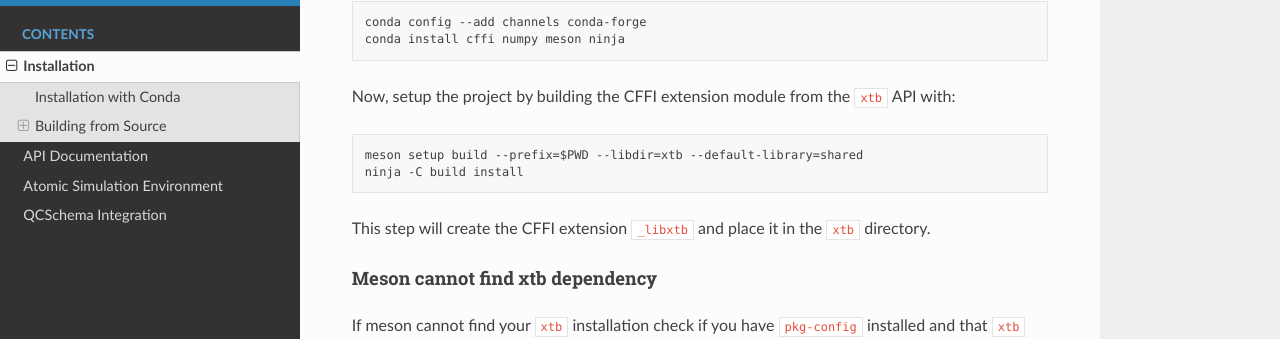
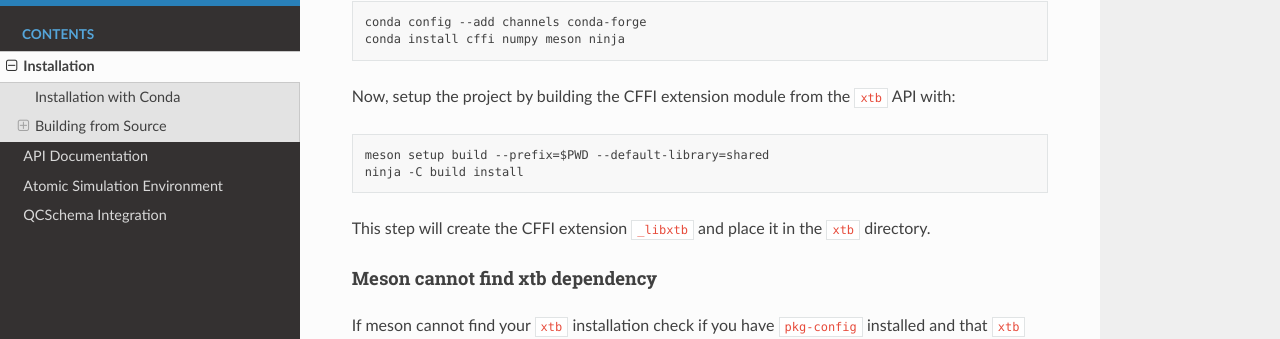
Before and after one commit to grimme-lab/xtb-python, a Sphinx documentation site: the page built from docs/installation.rst, in a window 1280 px wide and 900 px high, scrolled down 2126 px. Shown: the part 112-451 px from the top of the window. Built offline with Sphinx 7.4.7 and the Read the Docs theme 2.0.0, drawn with Linux system fonts in a browser that asks for light colours; the version number is read from the project's files by our own code; some of the changed text lies outside the part shown.

Commit message:
Update meson build system (#35)
- set default library directory to xtb
- remove OSX from Travis CI testing

```diff
--- a/README.rst
+++ b/README.rst
@@ -79,7 +79,7 @@ configure the build of the extension with:
 
 .. code::
 
-   meson setup build --prefix=$PWD --libdir=xtb
+   meson setup build --prefix=$PWD
    ninja -C build install
 
 If you have several versions of Python installed you can point meson with
--- a/docs/installation.rst
+++ b/docs/installation.rst
@@ -104,7 +104,7 @@ Now, setup the project by building the CFFI extension module from the ``xtb`` AP
 
 .. code-block:: none
 
-   meson setup build --prefix=$PWD --libdir=xtb --default-library=shared
+   meson setup build --prefix=$PWD --default-library=shared
    ninja -C build install
 
 This step will create the CFFI extension ``_libxtb`` and place it in the ``xtb`` directory.
@@ -209,7 +209,7 @@ We closely follow the approach from before, but we change the configuration of t
 
 .. code-block:: none
 
-   meson setup build --prefix=$PWD --libdir=xtb --default-library=static
+   meson setup build --prefix=$PWD --default-library=static
    ninja -C build install
 
 
```
Also changed, not shown: .travis.yml, 1 other file.
